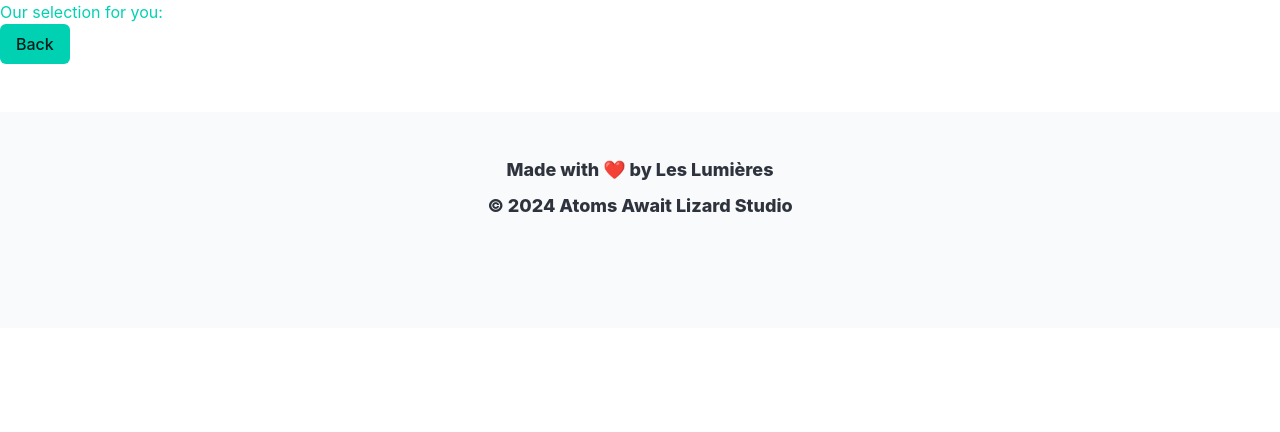
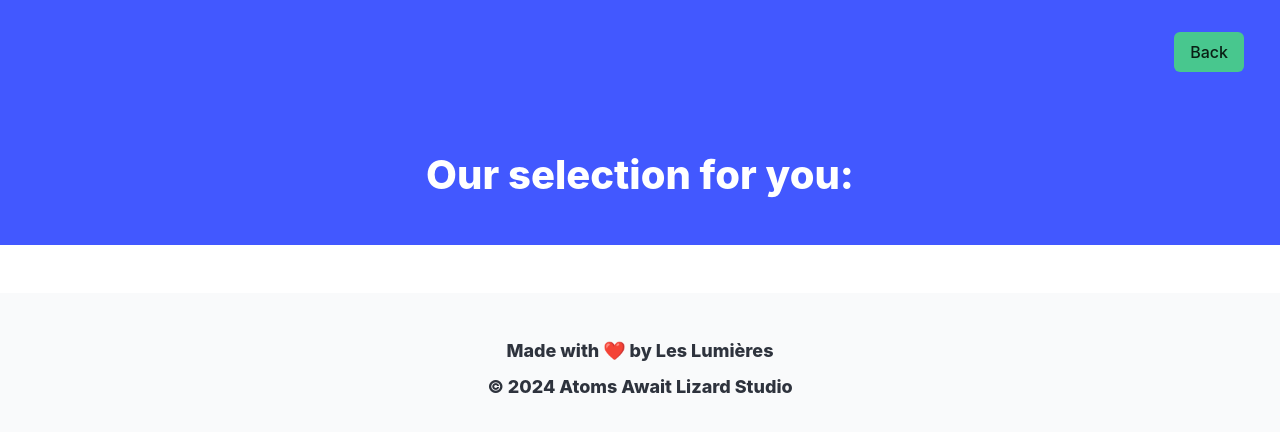
Before and after one commit to yordanop/atoms-await-lizard, a plain HTML site: page movieCard.html in a window 1280 px wide. Drawn offline with nearby package versions, Linux system fonts and the light colour scheme; no server answers.

Commit message:
set hero navbar

```diff
--- a/assets/css/movieCard.css
+++ b/assets/css/movieCard.css
@@ -1,7 +1,3 @@
-h1 {
-    color: var(--bulma-primary);
-}
-
 .movie-title{
 
     background: linear-gradient(45deg, rgba(0,0,0,1) 0%, rgba(0,0,0,0.40) 20%),
--- a/assets/js/logic_2.js
+++ b/assets/js/logic_2.js
@@ -6,12 +6,7 @@ function getAndSaveGenreMoviesList(genreID){
     .then(function (response) {
       if (response.ok) {
         return response.json().then(function (data) {
-
-        //   const posterPath = String(data.results[1].poster_path).slice(1);
-
         return data.results;
-
-        //   cardImage.setAttribute('src', `http://image.tmdb.org/t/p/w342/${posterPath}`);
         });
       } else {
         alert(`Error:${response.statusText}`);
@@ -37,7 +32,7 @@ function getAndSaveGenreMoviesList(genreID){
       }
     })
     .catch(function (error) {
-      alert('Unable to connect TMDB');
+      alert('Unable to connect Owen Wilson WOWs');
     });
 }
 
@@ -48,11 +43,8 @@ function generateMovieCards(movieInfo){
     const magicSound = document.createElement('audio');
     getRandomWow(magicSound);
 
-
-
-
     const cellContainer = document.createElement('div');
-    cellContainer.setAttribute('class', 'cell');
+    cellContainer.setAttribute('class', 'cell is-clickable');
 
     const cardContainer = document.createElement('div');
     cardContainer.setAttribute('class', 'card m-3');
@@ -100,9 +92,6 @@ function generateMovieCards(movieInfo){
 
     movieCardsContainer.appendChild(cellContainer);
 
-
-
-
     cellContainer.addEventListener('click', function(){
         magicSound.play();
     });
@@ -114,6 +103,7 @@ function generateMovieCards(movieInfo){
 const movieCardsContainer = document.querySelector('#main-movie-container');
 const inputGenre = 28;
 const genresDict = JSON.parse(localStorage.getItem('genresList'));
+const backButton = document.querySelector('#return-button');
 
 let genreName = genresDict.find(item => item.id === inputGenre).name;
 
@@ -123,6 +113,12 @@ getAndSaveGenreMoviesList(inputGenre)
 })
 
 
+backButton.addEventListener('click', function(){
+    location.href = './home.html'
+});
+
+
+
 // adaptar y poner en una funcion las siguientes lineas
 const moviesGenreArray = JSON.parse(localStorage.getItem('moviesGenreList'));
 for (let movies_i of moviesGenreArray){
--- a/movieCard.html
+++ b/movieCard.html
@@ -5,25 +5,36 @@
     <meta charset="UTF-8" />
     <meta name="viewport" content="width=device-width, initial-scale=1.0">
     <meta http-equiv="X-UA-Compatible" content="ie-edge" />
-
-    <!-- <link rel="stylesheet" href="https://cdn.jsdelivr.net/npm/bulma@1.0.0/css/bulma.min.css"> -->
     <link rel="stylesheet" href="./assets/css/movieCard.css"/>
     <link rel="stylesheet" href="https://cdnjs.cloudflare.com/ajax/libs/bulma/1.0.0/css/bulma.css">
     <title>Movie Cards</title>
-
-    <h1> Our selection for you: </h1>
-
-
 </head>
 
 <body>
+    <section class="hero is-link">
+        <div id="navbarMenuHeroC" class="navbar-menu">
+            <div class="navbar-end">
+              <span class="navbar-item">
+                <button id="return-button" class="button is-success px-4 m-5">
+                  <span>Back</span>
+                </button>
+              </span>
+            </div>
+        </div>
 
-    <button id="back-button" class="button is-primary"> Back </button>
+        <div class="hero-body">
+            <div class="container has-text-centered ">
+                <h1 class="title is-2 has-text-white"> Our selection for you: </h1>
+            </div>
+        </div>
+
+    </section>
+
+
 
     <div id="main-movie-container" class="grid is-col-min-12 is-flex-wrap-wrap m-5 is-justify-content-center">
 
     </div>
-
 
     <footer class="footer">
         <div class="content has-text-centered">
```
Also changed, not shown: assets/js/movies-fetch.js (+0 -9 lines), home.html (+0 -3 lines).
